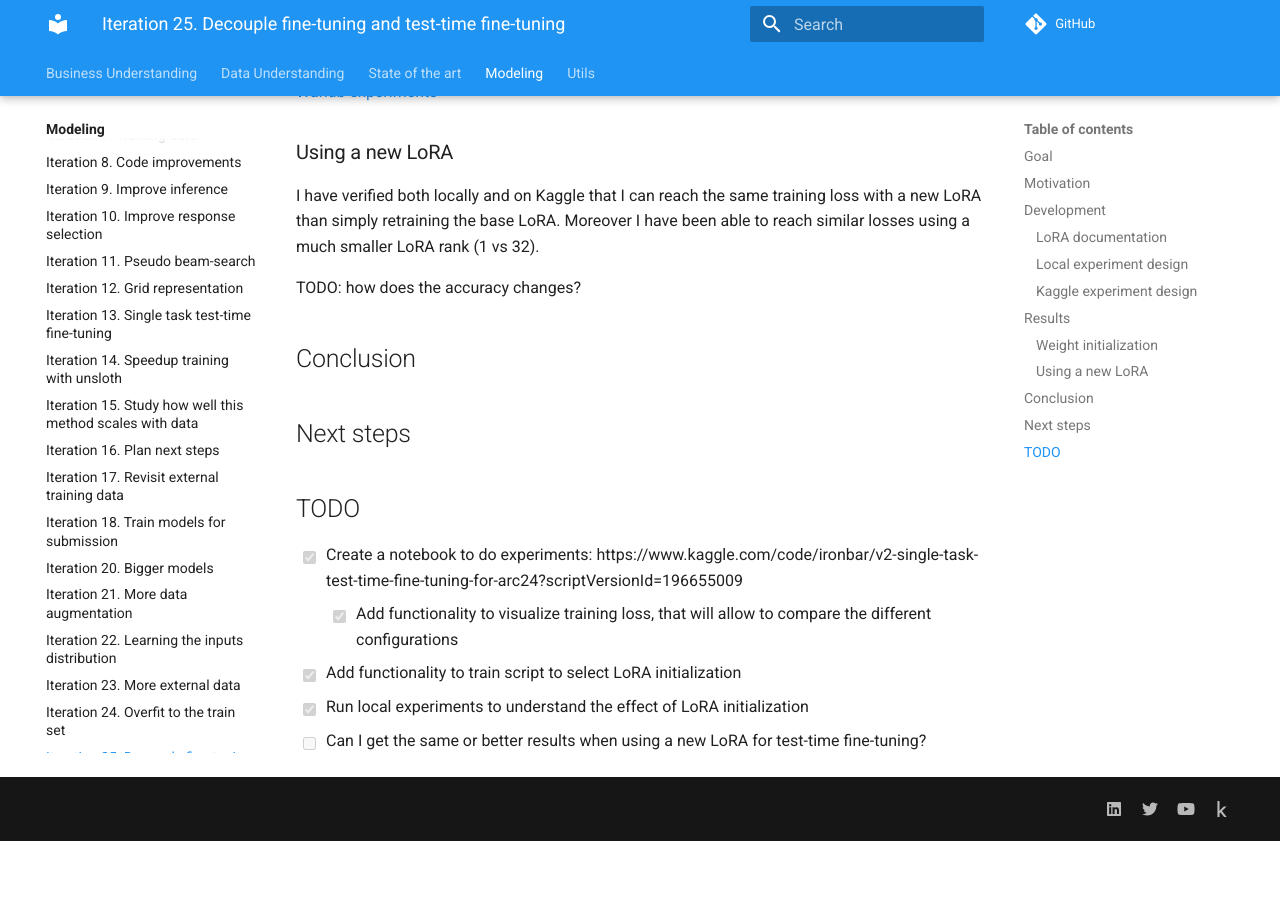
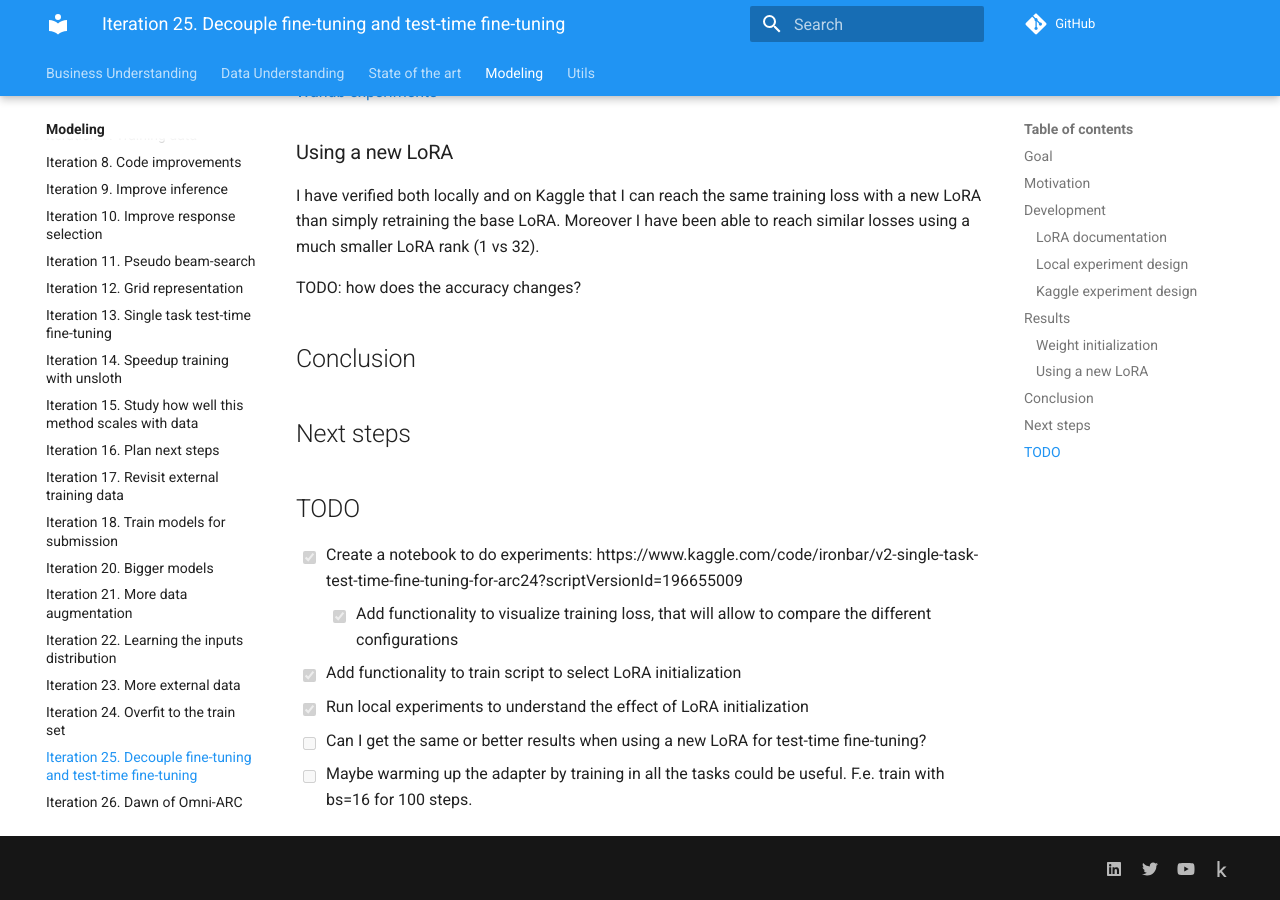
Before and after one commit to zhengjunyao-work/arc24, an MkDocs documentation site: the page built from docs/modeling/Iteration_25_decouple_ft_and_ttft.md, in a window 1280 px wide and 900 px high, scrolled down 4847 px. Built offline with MkDocs 1.6.1 and Material for MkDocs 9.7.7, drawn with Linux system fonts in a browser that asks for light colours; comment, search, counter and statistics services are not loaded; before the commit the page ends 5688 px from its top, so only the background shows below that.

Commit message:
added thoughts

```diff
--- a/docs/modeling/Iteration_25_decouple_ft_and_ttft.md
+++ b/docs/modeling/Iteration_25_decouple_ft_and_ttft.md
@@ -244,3 +244,4 @@ TODO: how does the accuracy changes?
 - [x] Add functionality to train script to select LoRA initialization
 - [x] Run local experiments to understand the effect of LoRA initialization
 - [ ] Can I get the same or better results when using a new LoRA for test-time fine-tuning?
+- [ ] Maybe warming up the adapter by training in all the tasks could be useful. F.e. train with bs=16 for 100 steps.
```
Also changed, not shown: docs/modeling/Iteration_24_overfit_to_the_train_set.md (+2 -0 lines).
